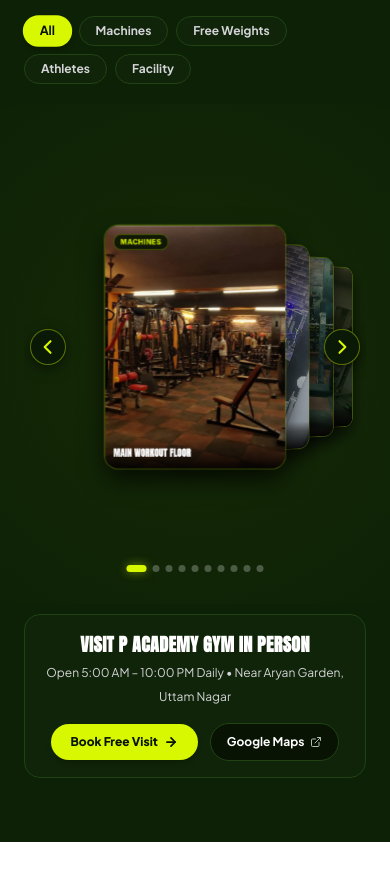
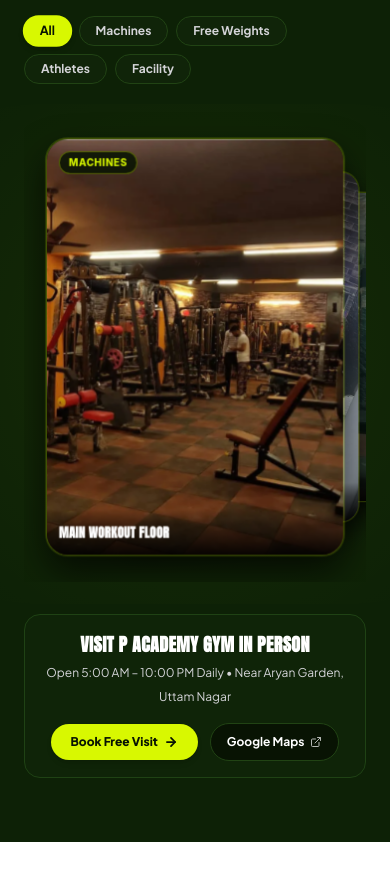
Before and after one commit to Amanverma23-collab/p-academy-gym, a React (Vite) app: page / in a window 390 px wide. Shown: the part 10610-11490 px from the top of the page. Built offline with nearby package versions, Linux system fonts and the light colour scheme; a web font is replaced by a local one.

Commit message:
Enlarge mobile gallery photos, remove next/prev arrows and bottom dots slidebar

```diff
--- a/src/components/DepthCarousel.jsx
+++ b/src/components/DepthCarousel.jsx
@@ -198,8 +198,11 @@ const DepthCarousel = ({
     const ro = new ResizeObserver(entries => {
       const w = entries[0].contentRect.width;
       const cfg = cfgRef.current;
-      const needed = cfg.cardWidth + Math.abs(cfg.spread) * 2 + 80;
-      scaleRef.current = clamp(w / needed, 0.45, 1);
+      const isMobile = isMobileRef.current;
+      const needed = isMobile
+        ? cfg.cardWidth + Math.abs(cfg.spread) * 0.8
+        : cfg.cardWidth + Math.abs(cfg.spread) * 2 + 80;
+      scaleRef.current = clamp(w / needed, 0.7, 1);
       layout(posRef.current);
     });
     ro.observe(root);
--- a/src/components/Gallery.jsx
+++ b/src/components/Gallery.jsx
@@ -109,13 +109,13 @@ export default function Gallery({ onOpenBooking }) {
         </div>
 
         {/* MOBILE VIEW ONLY: 3D DepthCarousel */}
-        <div className="block md:hidden relative w-full h-[470px] xs:h-[510px] my-3">
+        <div className="block md:hidden relative w-full h-[470px] xs:h-[500px] my-2">
           <DepthCarousel
             key={selectedFilter}
             items={carouselItems}
-            depth={200}
-            spread={75}
-            tilt={20}
+            depth={190}
+            spread={55}
+            tilt={18}
             tiltDirection="right"
             perspective={1200}
             visibleCards={3}
@@ -123,15 +123,15 @@ export default function Gallery({ onOpenBooking }) {
             blur={4}
             autoplay={false}
             loop={true}
-            cardWidth={260}
-            cardHeight={350}
-            radius={20}
+            cardWidth={300}
+            cardHeight={420}
+            radius={22}
             tint="#071403"
             duration={650}
             ease="power3.out"
             autoplayDelay={3200}
-            showControls={true}
-            showIndicators={true}
+            showControls={false}
+            showIndicators={false}
             onItemClick={(idx) => setLightboxIndex(idx)}
           />
         </div>
```
